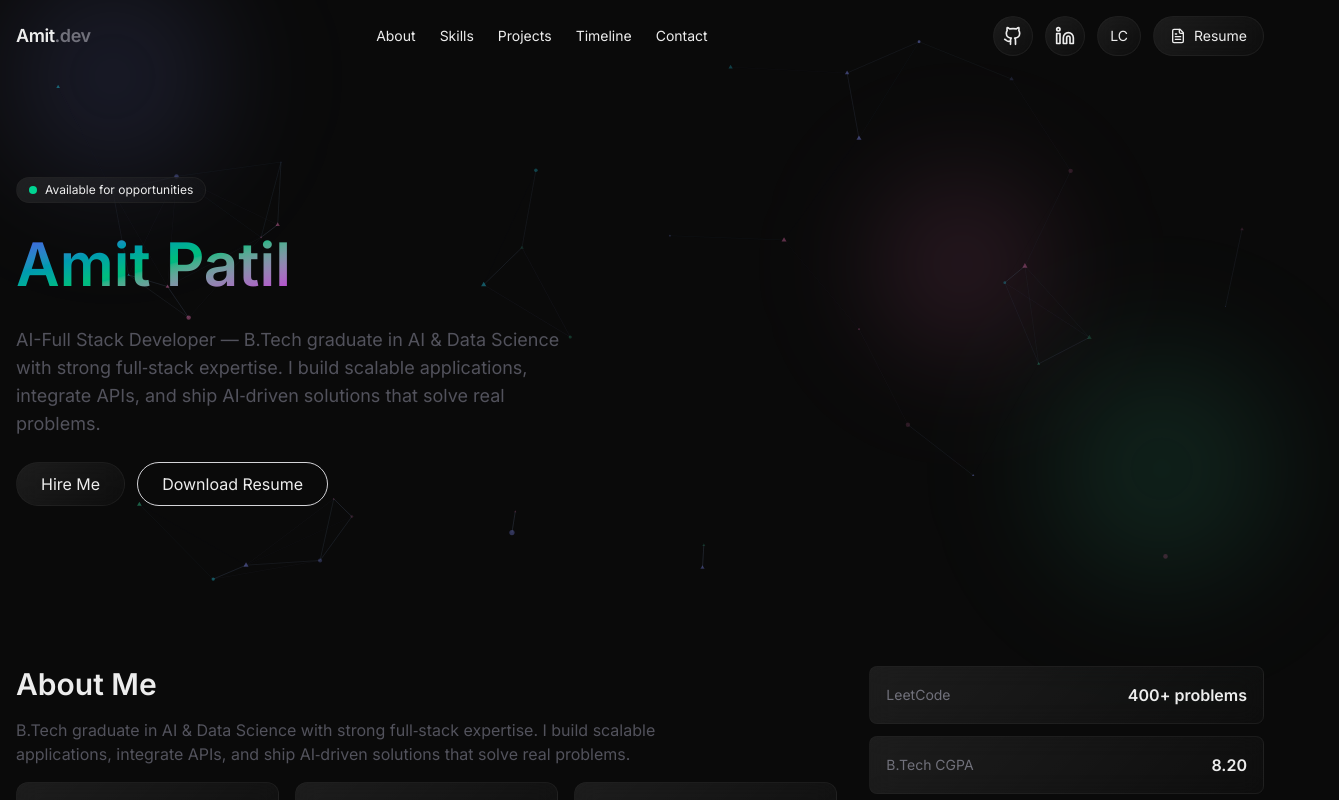
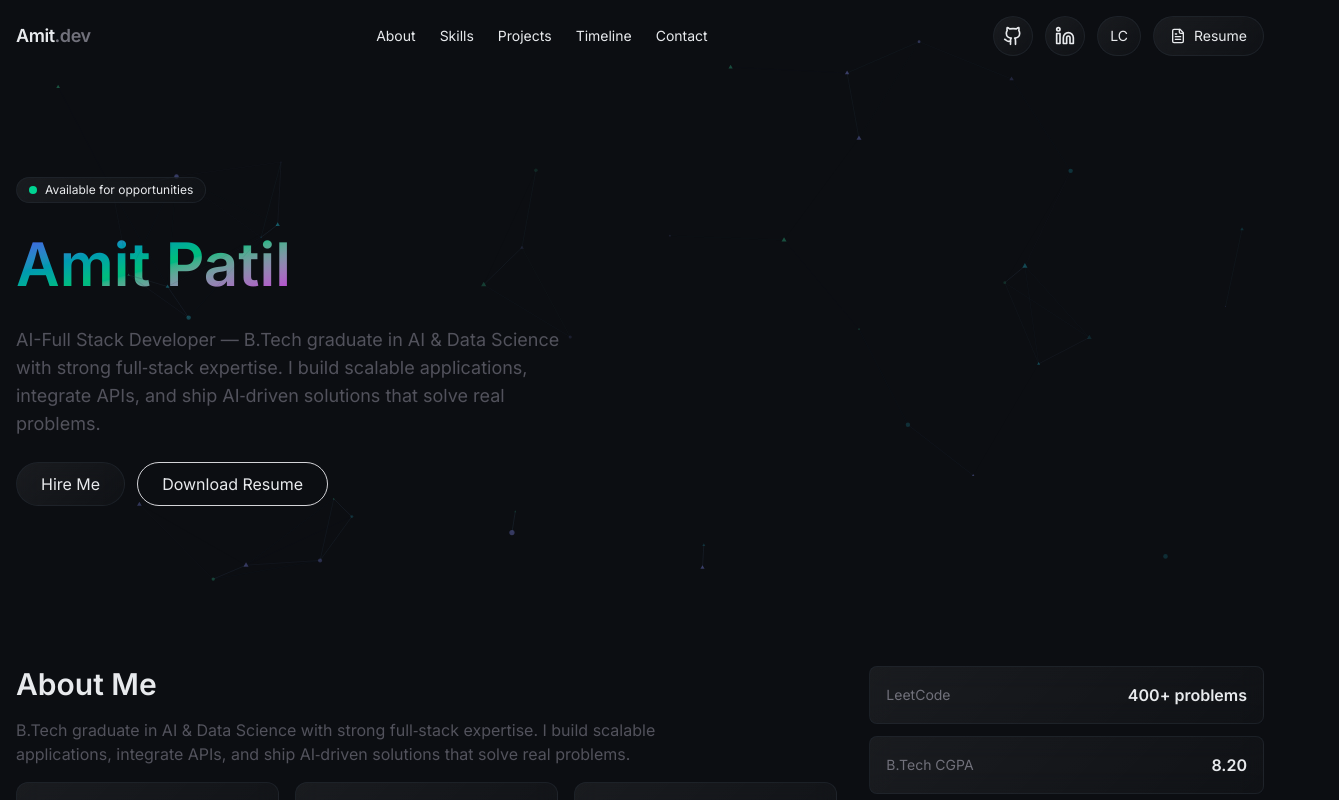
Before and after one commit to AmitJPatil13/DevOps-Assignment, a Next.js app: page / in a window 1280 px wide. Shown: the top 800 px of the page, 1339 px wide, since content can reach past the window. Built offline with nearby package versions, Linux system fonts and the light colour scheme.

Commit message:
style(theme): refine dark palette and harmonize particle colors

```diff
--- a/src/app/globals.css
+++ b/src/app/globals.css
@@ -9,11 +9,12 @@
 }
 
 .dark {
-  --background: 10 10 10;
-  --foreground: 237 237 237;
-  --muted: 24 24 27;
-  --card: 12 12 12;
-  --border: 38 38 38;
+  /* Refined dark palette */
+  --background: 12 14 18; /* near-black with a hint of blue */
+  --foreground: 232 234 237; /* soft white */
+  --muted: 20 23 28; /* panels */
+  --card: 16 18 23; /* cards */
+  --border: 36 42 50; /* subtle cool border */
 }
 
 @theme inline {
@@ -42,10 +43,10 @@ body {
 .glass {
   background: linear-gradient(
       135deg,
-      rgba(255, 255, 255, 0.08) 0%,
+      rgba(255, 255, 255, 0.06) 0%,
       rgba(255, 255, 255, 0.02) 100%
     );
-  border: 1px solid rgba(228, 228, 231, 0.35);
+  border: 1px solid rgba(148, 163, 184, 0.18);
   backdrop-filter: blur(12px);
 }
 
@@ -54,7 +55,7 @@ body {
 }
 
 .dark .glass {
-  border-color: rgba(38, 38, 38, 0.6);
+  border-color: rgba(36, 42, 50, 0.6);
 }
 
 @keyframes blobFloat1 {
--- a/src/components/particles.tsx
+++ b/src/components/particles.tsx
@@ -11,12 +11,7 @@ export function FuturisticParticles() {
   }, []);
 
   return (
-    <div className="absolute inset-0 -z-10">
-      {/* Mesh gradient blobs */}
-      <div className="mesh-blob mesh-blob--1" style={{ top: "-10%", left: "-5%", width: 320, height: 320, background: "radial-gradient(closest-side, rgba(129,140,248,0.5), transparent)" }} />
-      <div className="mesh-blob mesh-blob--2" style={{ bottom: "-8%", right: "-6%", width: 360, height: 360, background: "radial-gradient(closest-side, rgba(52,211,153,0.45), transparent)" }} />
-      <div className="mesh-blob mesh-blob--3" style={{ top: "20%", right: "15%", width: 280, height: 280, background: "radial-gradient(closest-side, rgba(244,114,182,0.45), transparent)" }} />
-
+    <div className="pointer-events-none absolute inset-0 z-0">
       {/* Interactive particles */}
       <Particles
         id="tsparticles"
@@ -46,11 +41,11 @@ export function FuturisticParticles() {
           },
           particles: {
             number: { value: 55, density: { enable: true, area: 900 } },
-            color: { value: ["#818CF8", "#34D399", "#F472B6", "#22D3EE"] },
+            color: { value: ["#8b93ff", "#22d3ee", "#34d399"] },
             links: {
               enable: true,
-              color: "#475569",
-              opacity: 0.22,
+              color: "#334155",
+              opacity: 0.18,
               distance: 135,
               width: 1,
             },
@@ -63,10 +58,7 @@ export function FuturisticParticles() {
               outModes: { default: "out" },
               random: true,
             },
-            opacity: {
-              value: 0.42,
-              animation: { enable: true, speed: 0.55, minimumValue: 0.15, sync: false },
-            },
+            opacity: { value: 0.35, animation: { enable: true, speed: 0.5, minimumValue: 0.12, sync: false } },
             size: {
               value: { min: 0.8, max: 2.6 },
               animation: { enable: true, speed: 1.8, minimumValue: 0.5, sync: false },
```
